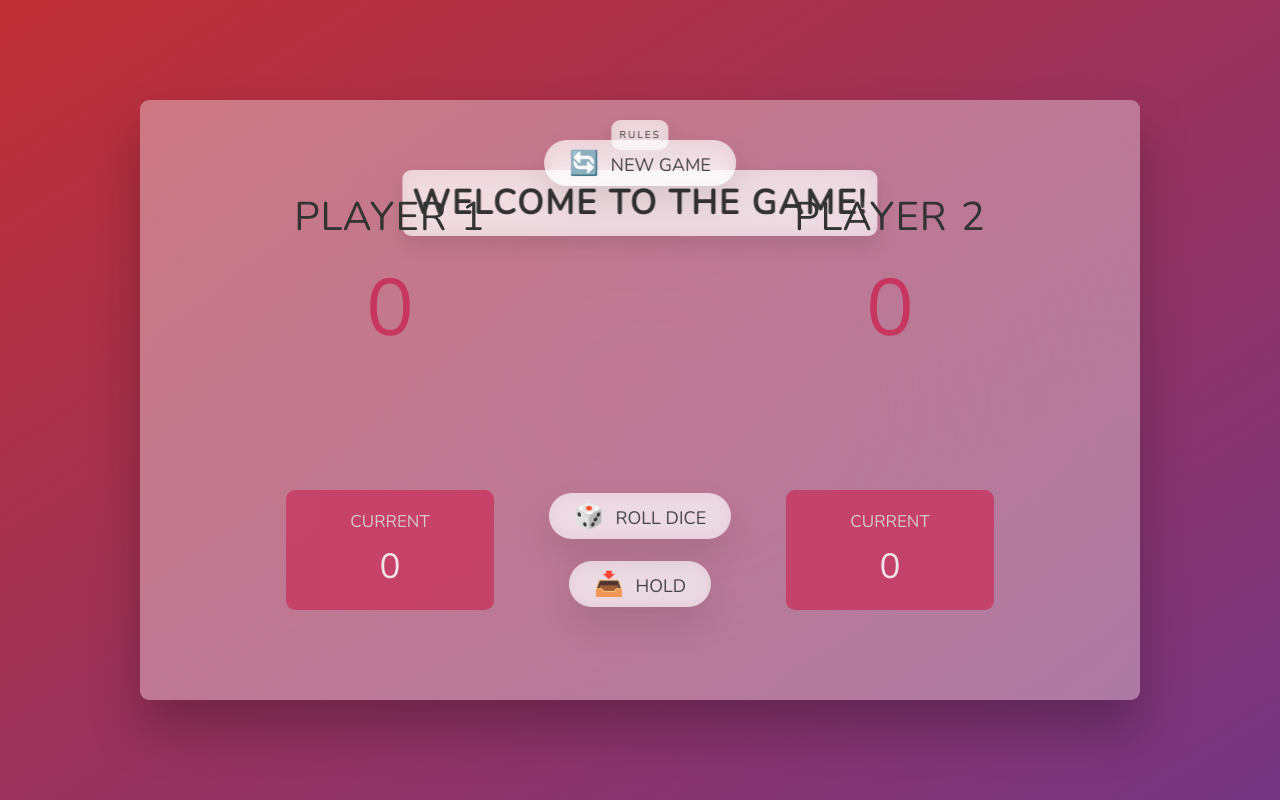
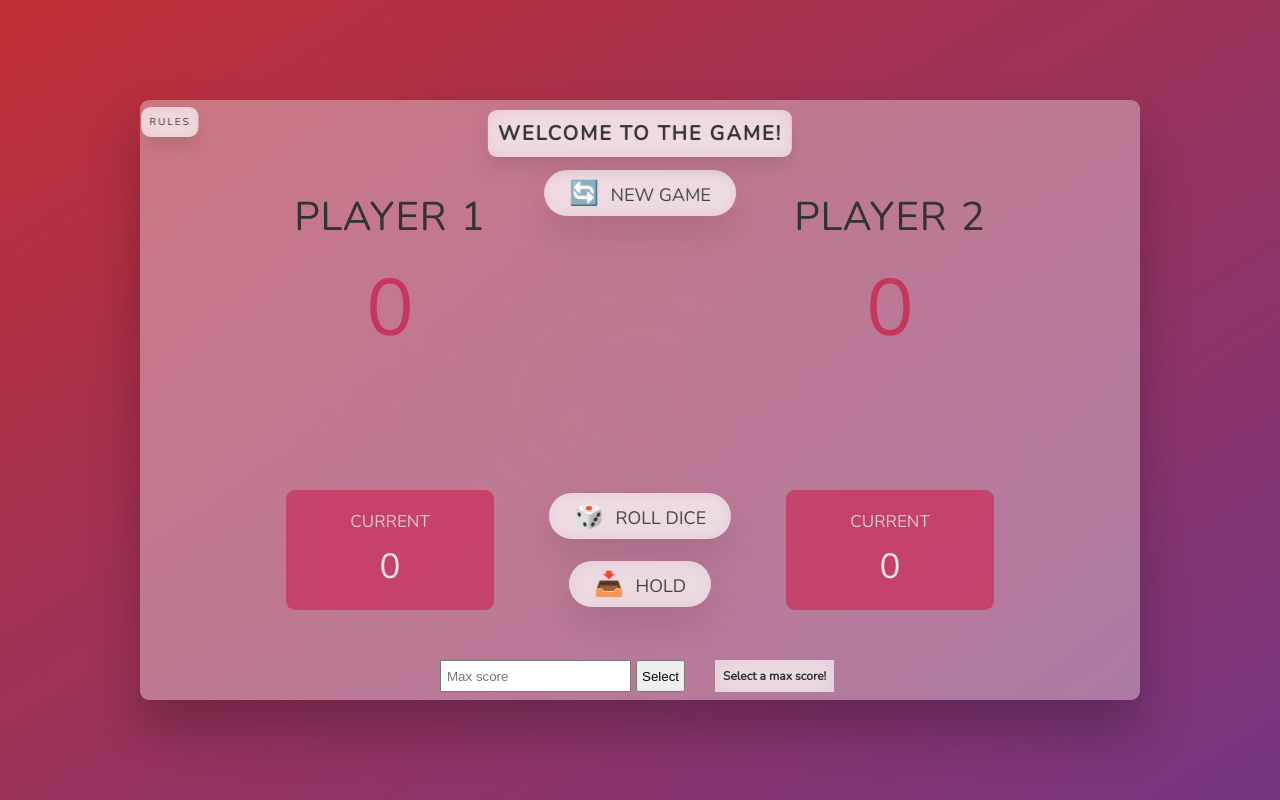
Before and after one commit to Gilgamesh9x/pig-game-v2, a plain HTML site: page index.html in a window 1280 px wide. Drawn offline with nearby package versions, Linux system fonts and the light colour scheme.

Commit message:
Add files via upload

```diff
--- a/style.css
+++ b/style.css
@@ -132,7 +132,7 @@ main {
   margin-right: 0.7rem;
 }
 .btn--new {
-  top: 4rem;
+  top: 7rem;
 }
 .btn--roll {
   top: 39.3rem;
@@ -175,8 +175,8 @@ main {
 
 .rules {
   position: absolute;
-  top: 2rem;
-  left: 50%;
+  top: 0.7rem;
+  left: 3%;
   transform: translateX(-50%);
   text-align: center;
   background-color: rgba(255, 255, 255, 0.6);
@@ -193,7 +193,7 @@ main {
 
 .welcome-message {
   position: absolute;
-  top: 7rem;
+  top: 1rem;
   left: 50%;
   transform: translateX(-50%);
   text-align: center;
@@ -201,61 +201,42 @@ main {
   backdrop-filter: blur(10px);
   padding: 1rem;
   border-radius: 9px;
-  font-size: 1.7rem;
+  font-size: 1rem;
   color: #333;
   text-transform: uppercase;
   letter-spacing: 2px;
   box-shadow: 0 1rem 2rem rgba(0, 0, 0, 0.1);
+  z-index: 1;
+}
+
+.container {
+  position: absolute;
+  top: 56rem;
+  left: 30%;
+  display: flex;
+  gap: 30px;
+  z-index: 1;
+}
+
+.group {
+  display: flex;
+  gap: 5px;
 }
 
 input {
-  position: absolute;
-  top: 80rem;
-  left: 50%;
-  transform: translateX(-50%);
-  text-align: center;
-  background-color: rgba(255, 255, 255, 0.6);
-  backdrop-filter: blur(10px);
-  padding: 1rem;
-  border-radius: 9px;
-  font-size: 2.5rem;
-  color: #333;
-  box-shadow: 0 1rem 2rem rgba(0, 0, 0, 0.1);
-  text-decoration: none;
-  border: 0;
-  outline: none;
-  width: 10%;
-  display: inline-block;
+  padding: 0.5rem;
+}
+
+.select {
+  padding: 0.4rem;
 }
 
 .paragraph {
-  position: absolute;
-  top: 86rem;
-  left: 50%;
-  transform: translateX(-50%);
-  text-align: center;
+  padding: 0.8rem;
   background-color: rgba(255, 255, 255, 0.6);
   backdrop-filter: blur(10px);
-  padding: 1rem;
-  border-radius: 9px;
-  font-size: 2.5rem;
-  color: #333;
-  box-shadow: 0 1rem 2rem rgba(0, 0, 0, 0.1);
-  text-decoration: none;
-}
-
-.select {
-  position: absolute;
-  top: 81rem;
-  left: 57%;
-  transform: translateX(-50%);
-  text-align: center;
-  padding: 8px;
-  background-color: rgba(255, 255, 255, 0.6);
-  backdrop-filter: blur(10px);
-  border-radius: 9px;
-  border: none;
-  cursor: pointer;
+  font-weight: 600;
+  font-size: 1.2rem;
 }
 
 .not-allowed {
```
